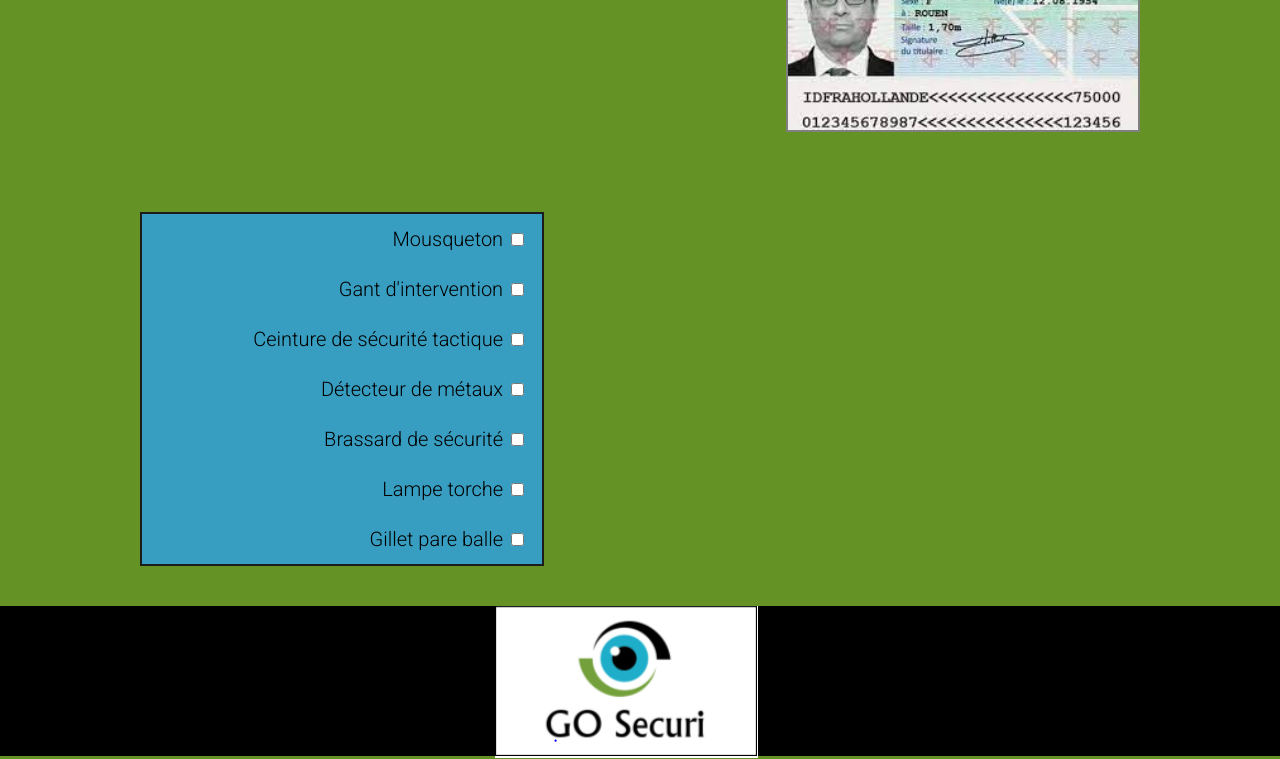
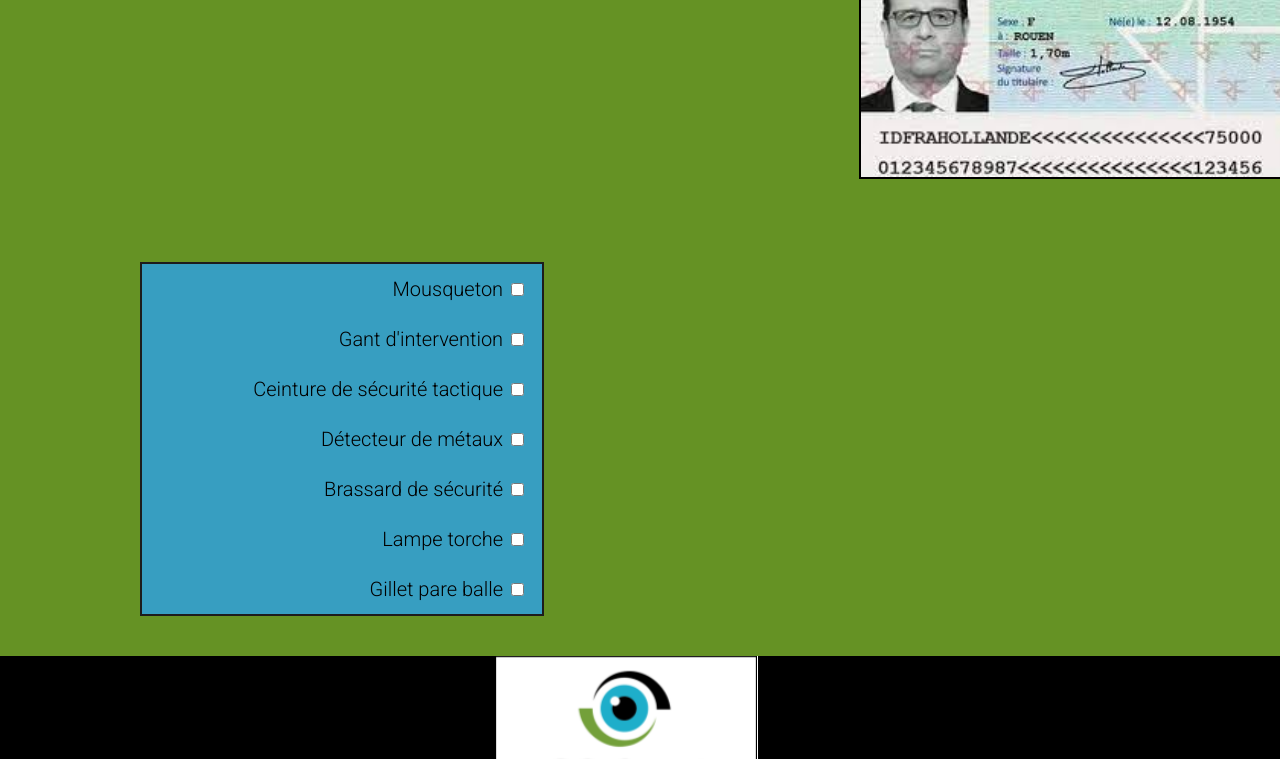
Before and after one commit to RemiFacompre/htmlmspr, a plain HTML site: page index.html in a window 1280 px wide. Shown: the part 162-921 px from the top of the page. Drawn offline with Linux system fonts and the light colour scheme.

Commit message:
oe la v1.2

```diff
--- a/style.css
+++ b/style.css
@@ -33,20 +33,21 @@ h1{
 
 /* --- partie photo --- */
 
-.photo{
+/*.photo{
     height: 230px;
     width: 350px;
     border: 2px solid grey;
     overflow: hidden;
     position: relative;
-}
+}*/
 
 .photo img{
-    width: 100%;
-    position: absolute;
+    width: 150%;
+    border: 2px solid rgb(0, 0, 0);
+   /* position: absolute;
     top: 50%;
     left: 50%;
-    transform: translate(-50%, -50%);
+    transform: translate(-50%, -50%);*/
 }
 
 .photo:hover{
```
Also changed, not shown: index.html (+1 -1 lines).
